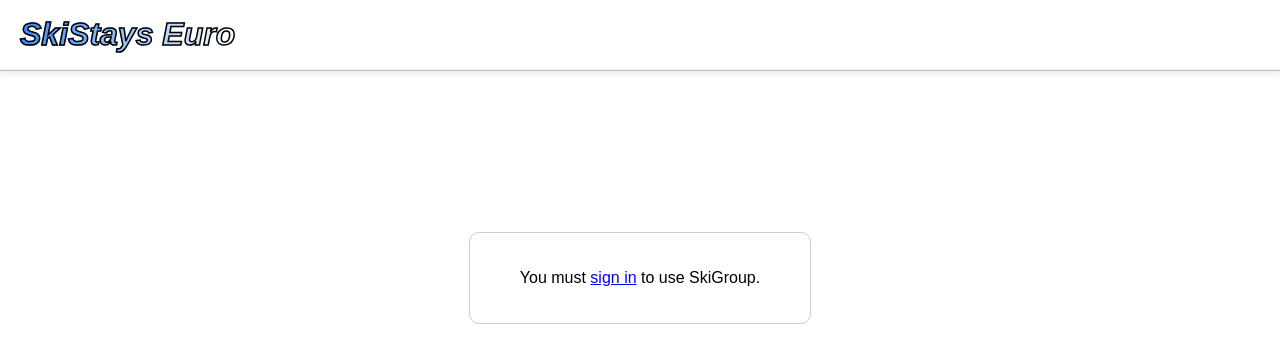
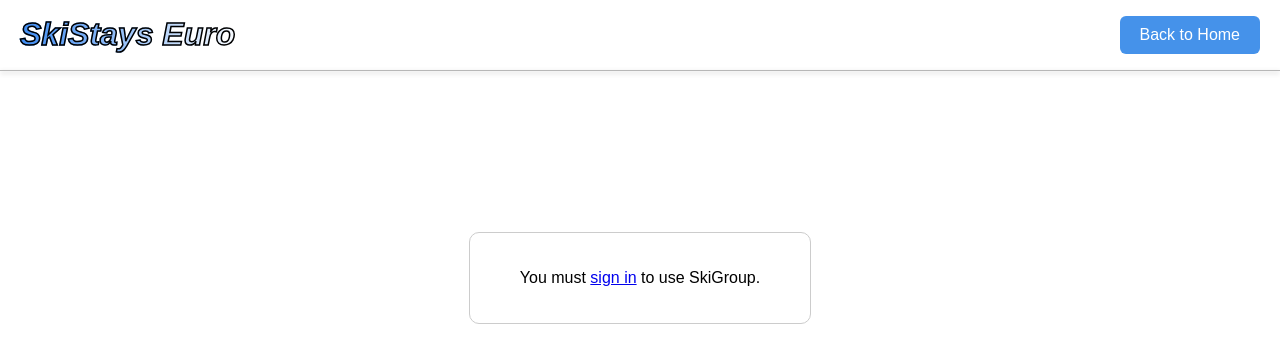
Before and after one commit to Qijie-Sun/SkiStays, a Flask app: page /skigroup in a window 1280 px wide. Shown: the top 363 px of the page. Run offline with Flask 3, Linux system fonts and the light colour scheme.

Commit message:
Added home button for SkiGroup need login

```diff
--- a/templates/need_login.html
+++ b/templates/need_login.html
@@ -6,7 +6,9 @@
 </head>
 <body>
   <div class="top-left-logo">SkiStays Euro</div>
+  <a href="{{ url_for('home') }}" class="button top-right">Back to Home</a>
   <hr class="custom-hr">
+
   <div class="form-container" style="text-align:center;">
     <p>You must <a href="{{ url_for('sign_in') }}">sign in</a> to use SkiGroup.</p>
   </div>
```
